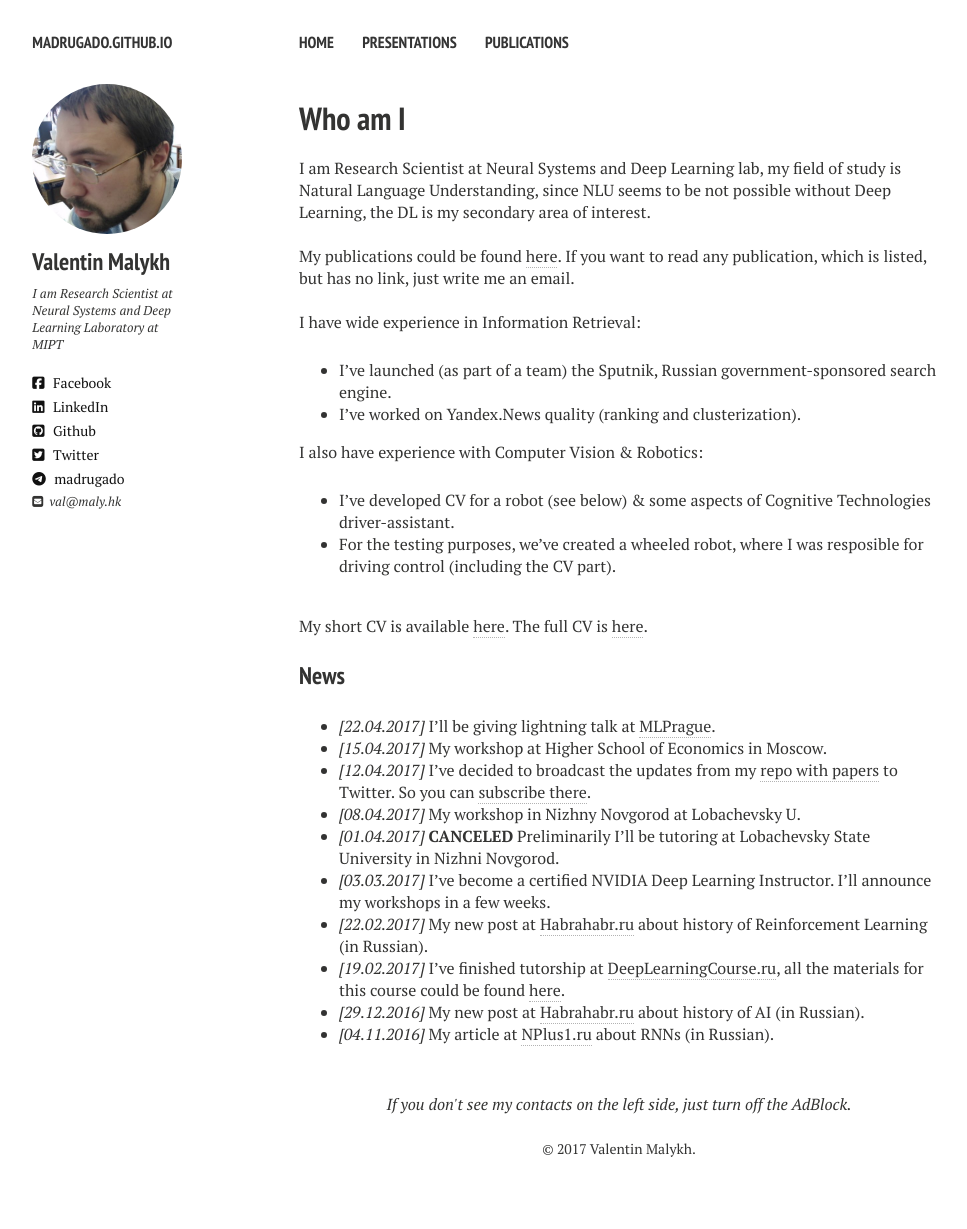
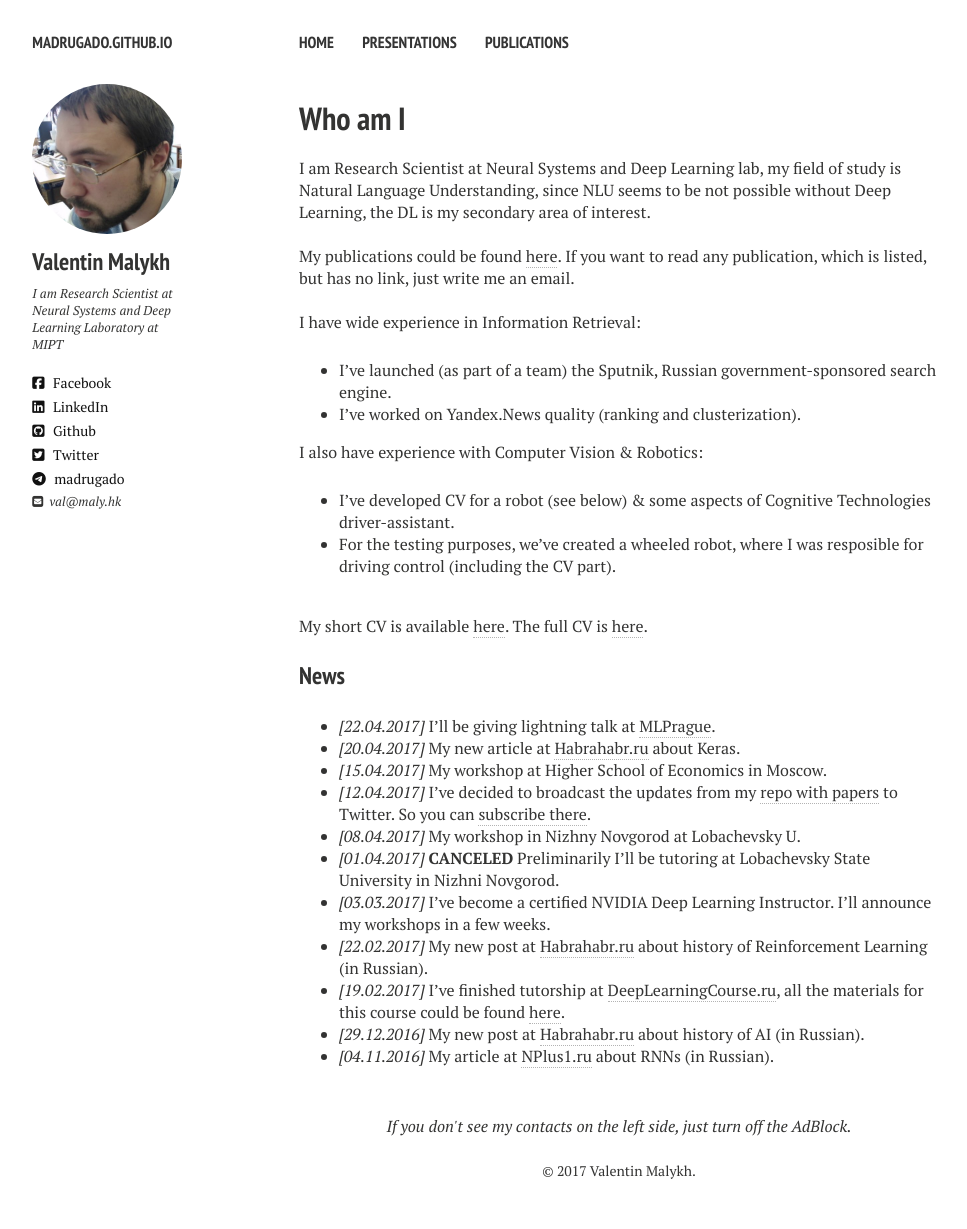
Before and after one commit to madrugado/madrugado.github.io, a Jekyll site: the page built from index.md, in a window 1280 px wide. Shown: the whole page, without its empty margins (21-988 px from the left). Built offline with Jekyll 4.4.1, drawn with Linux system fonts in a browser that asks for light colours; nearby versions of some CDN libraries; before the commit the page ends 1207 px from its top, so only the background shows below that.

Commit message:
Update index.md

```diff
--- a/index.md
+++ b/index.md
@@ -25,6 +25,7 @@ My short CV is available [here](resume/one-page-cv.pdf). The full CV is [here](h
 
 ### News
 - *[22.04.2017]* I'll be giving lightning talk at [MLPrague](http://mlprague.com).
+- *[20.04.2017]* My new article at [Habrahabr.ru](https://habrahabr.ru/company/ods/blog/325432/) about Keras.
 - *[15.04.2017]* My workshop at Higher School of Economics in Moscow.
 - *[12.04.2017]* I've decided to broadcast the updates from my [repo with papers](https://github.com/madrugado/deep-learning-nlp-rl-papers) to Twitter. So you can [subscribe there](https://twitter.com/madrugad0).
 - *[08.04.2017]* My workshop in Nizhny Novgorod at Lobachevsky U.
```
